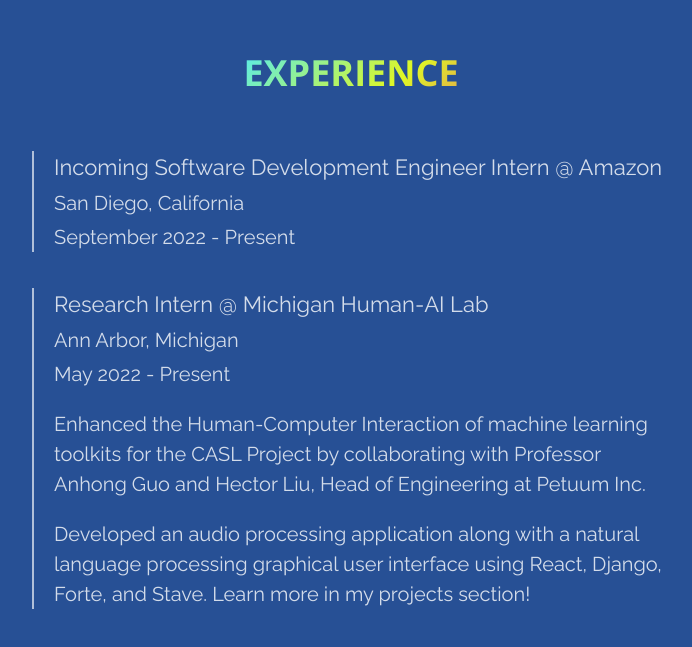
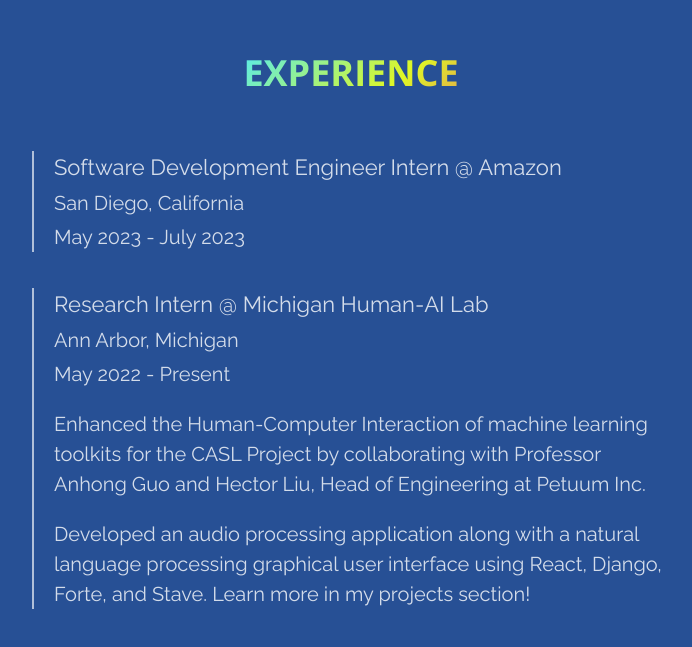
Before and after one commit to OscarSong2003/personalWebsite, a React (Create React App) app: page / in a window 1280 px wide. Shown: the part 1920-2567 px from the top of the page, without its empty margins (289-981 px from the left). Built offline with nearby package versions, Linux system fonts and the light colour scheme.

Commit message:
mod amazon

```diff
--- a/src/components/Experience.tsx
+++ b/src/components/Experience.tsx
@@ -14,9 +14,9 @@
              <Heading mb={5} color="whiteAlpha.900" className="animate-character3">Experience</Heading>
              <Flex mt={9} direction="column" justifyContent="left" alignItems="left"
              width="50%" marginLeft="2px" borderLeft="2px" borderLeftWidth="2px" pl={5} borderColor="whiteAlpha.700">
-                <Text fontSize="22px" color="whiteAlpha.800">Incoming Software Development Engineer Intern @ Amazon</Text>
+                <Text fontSize="22px" color="whiteAlpha.800">Software Development Engineer Intern @ Amazon</Text>
                 <Text mt={1} fontSize="20px" color="whiteAlpha.800">San Diego, California</Text>
-                <Text mt={1} fontSize="20px" color="whiteAlpha.800">September 2022 - Present</Text>
+                <Text mt={1} fontSize="20px" color="whiteAlpha.800">May 2023 - July 2023</Text>
             </Flex>
 
              <Flex mt={9} direction="column" justifyContent="left" alignItems="left"
```
